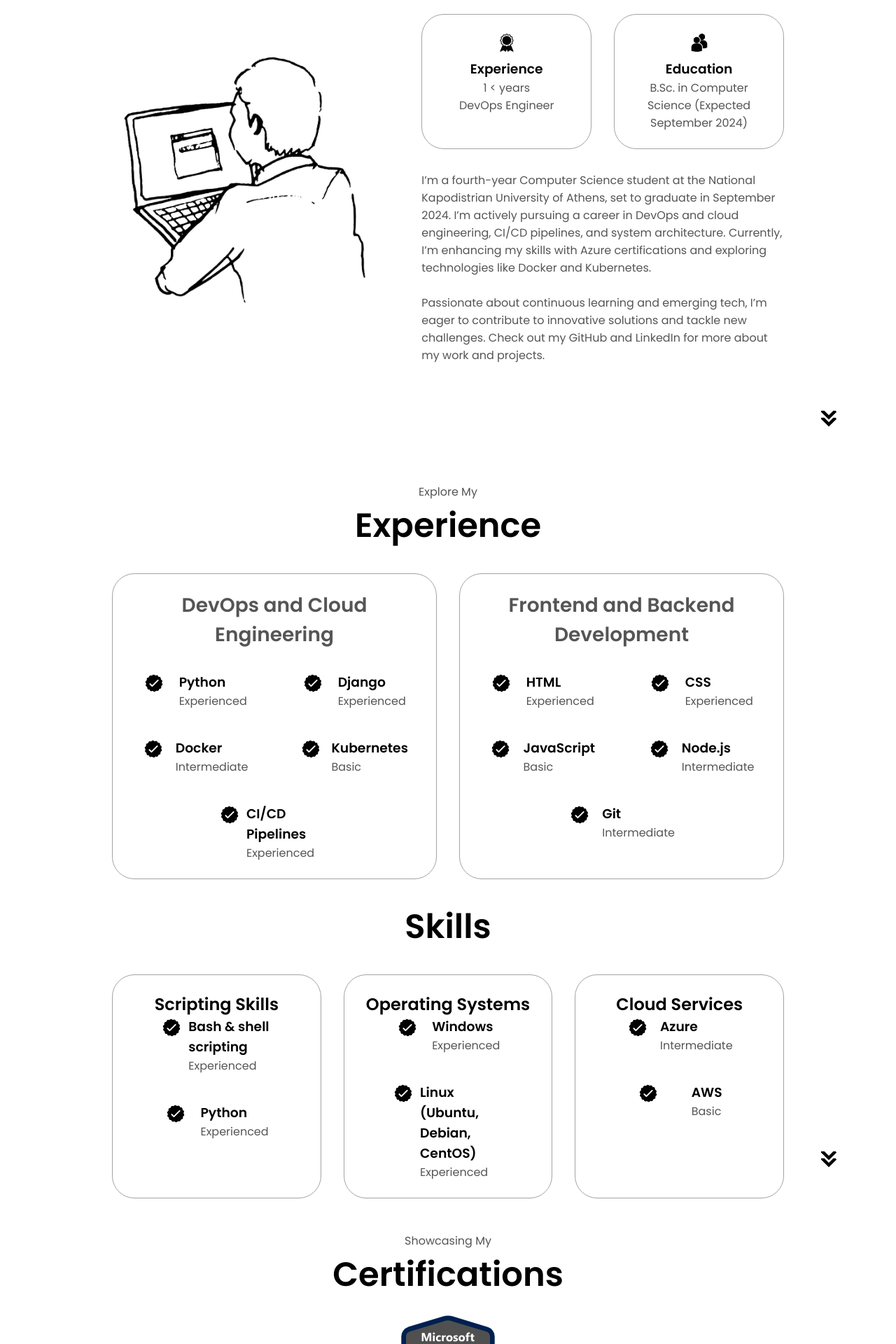
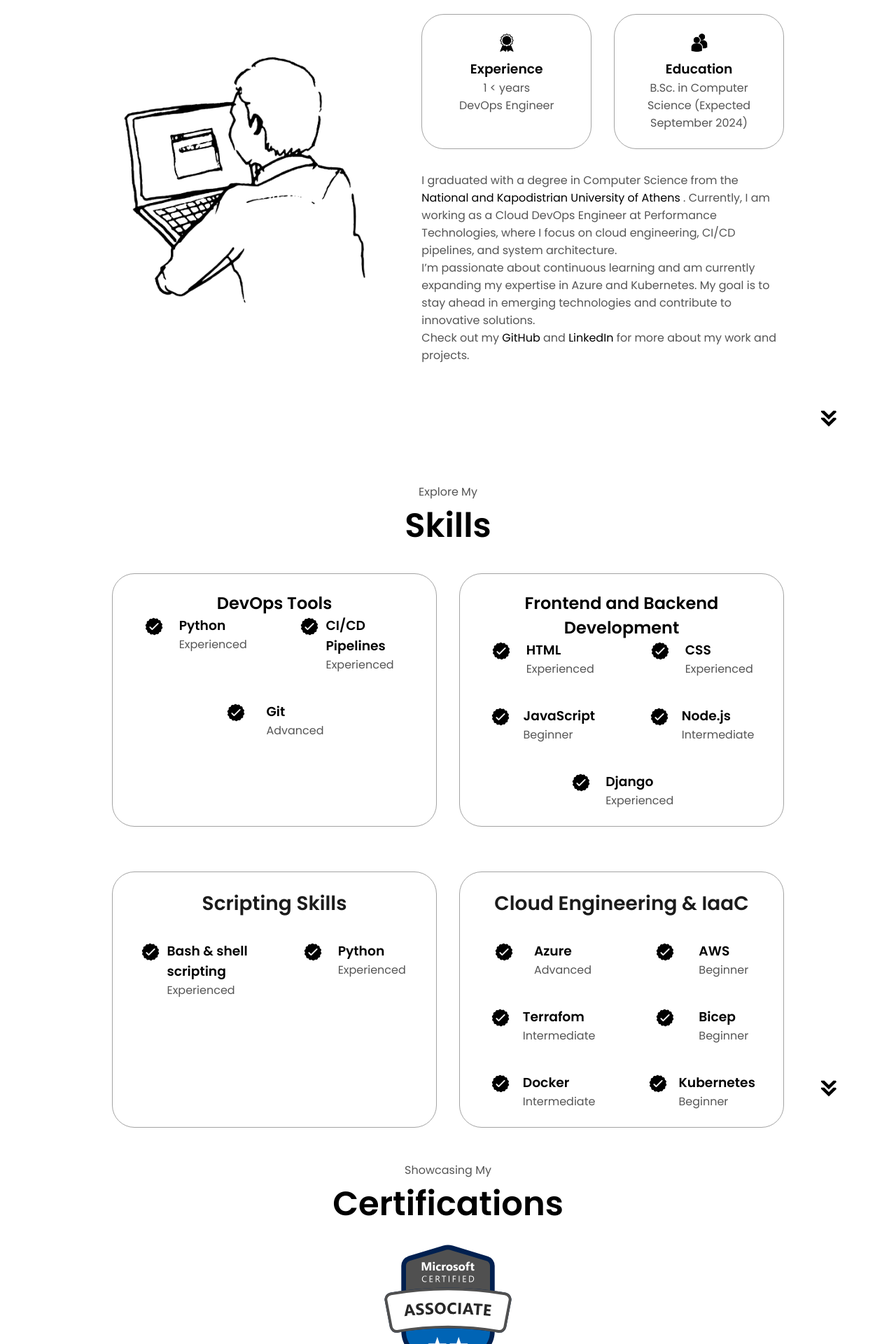
Before and after one commit to Kanellaman/kanellaman.github.io, a Jekyll site: the page built from index.markdown, in a window 1280 px wide. Shown: the part 1206-3126 px from the top of the page at 70% size. Built offline with Jekyll 4.4.1, drawn with Linux system fonts in a browser that asks for light colours; comment, search, counter and statistics services are not loaded.

Commit message:
feat: update personal information and skills section for clarity and relevance

```diff
--- a/_includes/about.html
+++ b/_includes/about.html
@@ -20,14 +20,21 @@
             </div>
             <div class="text-container">
                 <p>
-                    I’m a fourth-year Computer Science student at the National Kapodistrian University of Athens, set to graduate in
-                    September 2024. I’m actively pursuing a career in DevOps and cloud engineering, CI/CD pipelines, and system
-                    architecture. Currently, I’m enhancing my skills with Azure certifications and exploring technologies like
-                    Docker and Kubernetes.
-                    <br />
-                    <br />
-                    Passionate about continuous learning and emerging tech, I’m eager to contribute to innovative solutions and tackle new
-                    challenges. Check out my GitHub and LinkedIn for more about my work and projects.
+                    I graduated with a degree in Computer Science from the
+                    <a href="https://di.uoa.gr" target="_blank" rel="noopener noreferrer">
+                        National and Kapodistrian University of Athens
+                    </a>.
+                    Currently, I am working as a Cloud DevOps Engineer at Performance Technologies, where I focus on cloud engineering,
+                    CI/CD pipelines, and system architecture.
+                </p>
+                <p>
+                    I’m passionate about continuous learning and am currently expanding my expertise in Azure and Kubernetes. My goal is
+                    to stay ahead in emerging technologies and contribute to innovative solutions.
+                </p>
+                <p>
+                    Check out my
+                    <a href="#" target="_blank" rel="noopener noreferrer">GitHub</a> and
+                    <a href="#" target="_blank" rel="noopener noreferrer">LinkedIn</a> for more about my work and projects.
                 </p>
             </div>
         </div>
--- a/_includes/experience.html
+++ b/_includes/experience.html
@@ -1,10 +1,10 @@
 <section id="experience">
     <p class="section__text__p1">Explore My</p>
-    <h1 class="title">Experience</h1>
+    <h1 class="title">Skills</h1>
     <div class="experience-details-container">
         <div class="about-containers">
             <div class="details-container">
-                <h2 class="experience-sub-title">DevOps and Cloud Engineering</h2>
+                <h2 class="experience-sub-title">DevOps Tools</h2>
                 <div class="article-container">
                     <article>
                         <img src="./assets/checkmark.png" alt="Experience icon" class="icon" />
@@ -16,29 +16,14 @@
                     <article>
                         <img src="./assets/checkmark.png" alt="Experience icon" class="icon" />
                         <div>
-                            <h3>Django</h3>
+                            <h3>CI/CD Pipelines</h3>
                             <p>Experienced</p>
                         </div>
-                    </article>
-                    <article>
+                    </article><article>
                         <img src="./assets/checkmark.png" alt="Experience icon" class="icon" />
                         <div>
-                            <h3>Docker</h3>
-                            <p>Intermediate</p>
-                        </div>
-                    </article>
-                    <article>
-                        <img src="./assets/checkmark.png" alt="Experience icon" class="icon" />
-                        <div>
-                            <h3>Kubernetes</h3>
-                            <p>Basic</p>
-                        </div>
-                    </article>
-                    <article>
-                        <img src="./assets/checkmark.png" alt="Experience icon" class="icon" />
-                        <div>
-                            <h3>CI/CD Pipelines</h3>
-                            <p>Experienced</p>
+                            <h3>Git</h3>
+                            <p>Advanced</p>
                         </div>
                     </article>
                 </div>
@@ -64,7 +49,7 @@
                         <img src="./assets/checkmark.png" alt="Experience icon" class="icon" />
                         <div>
                             <h3>JavaScript</h3>
-                            <p>Basic</p>
+                            <p>Beginner</p>
                         </div>
                     </article>
                     <article>
@@ -77,15 +62,14 @@
                     <article>
                         <img src="./assets/checkmark.png" alt="Experience icon" class="icon" />
                         <div>
-                            <h3>Git</h3>
-                            <p>Intermediate</p>
+                            <h3>Django</h3>
+                            <p>Experienced</p>
                         </div>
                     </article>
                 </div>
             </div>
         </div>
     </div>
-        <h1 class="title">Skills</h1>
         <div class="skills-details-container">
             <div class="about-containers">
                 <div class="details-container">
@@ -108,41 +92,50 @@
                     </div>
                 </div>
                 <div class="details-container">
-                    <h2 class="skills-sub-title">Operating Systems</h2>
-                    <div class="article-container">
-                        <article>
-                            <img src="./assets/checkmark.png" alt="Experience icon" class="icon" />
-                            <div>
-                                <h3>Windows</h3>
-                                <p>Experienced</p>
-                            </div>
-                        </article>
-                        <article>
-                            <img src="./assets/checkmark.png" alt="Experience icon" class="icon" />
-                            <div>
-                                <h3>Linux (Ubuntu, Debian, CentOS)</h3>
-                                <p>Experienced</p>
-                            </div>
-                        </article>
-                    </div>
-                </div>
-                <div class="details-container">
-                    <h2 class="skills-sub-title">Cloud Services</h2>
+                    <h2 class="skills-sub-title">Cloud Engineering & IaaC</h2>
                     <div class="article-container">
                         <article>
                             <img src="./assets/checkmark.png" alt="Experience icon" class="icon" />
                             <div>
                                 <h3>Azure</h3>
-                                <p>Intermediate </p>
+                                <p>Advanced</p>
                             </div>
                         </article>
                         <article>
                             <img src="./assets/checkmark.png" alt="Experience icon" class="icon" />
                             <div>
                                 <h3>AWS</h3>
-                                <p>Basic</p>
+                                <p>Beginner</p>
                             </div>
                         </article>
+                        <article>
+                            <img src="./assets/checkmark.png" alt="Experience icon" class="icon" />
+                            <div>
+                                <h3>Terrafom</h3>
+                                <p>Intermediate</p>
+                            </div>
+                        </article>
+                        <article>
+                            <img src="./assets/checkmark.png" alt="Experience icon" class="icon" />
+                            <div>
+                                <h3>Bicep</h3>
+                                <p>Beginner</p>
+                            </div>
+                        </article>
+                    <article>
+                        <img src="./assets/checkmark.png" alt="Experience icon" class="icon" />
+                        <div>
+                            <h3>Docker</h3>
+                            <p>Intermediate</p>
+                        </div>
+                    </article>
+                    <article>
+                        <img src="./assets/checkmark.png" alt="Experience icon" class="icon" />
+                        <div>
+                            <h3>Kubernetes</h3>
+                            <p>Beginner</p>
+                        </div>
+                    </article>
                     </div>
                 </div>
             </div>
--- a/assets/css/mediaqueries.css
+++ b/assets/css/mediaqueries.css
@@ -78,6 +78,9 @@
   .experience-sub-title {
     font-size: 1.25rem;
   }
+  .skills-sub-title {
+    font-size: 1.25rem;
+  }
   .logo {
     font-size: 1.5rem;
   }
--- a/assets/css/style.css
+++ b/assets/css/style.css
@@ -330,8 +330,8 @@
   position: relative;
 }
 
-.experience-sub-title {
-  color: rgb(85, 85, 85);
+.skills-sub-title {
+  color: rgb(27, 27, 27);
   font-weight: 600;
   font-size: 1.75rem;
   margin-bottom: 2rem;
```
